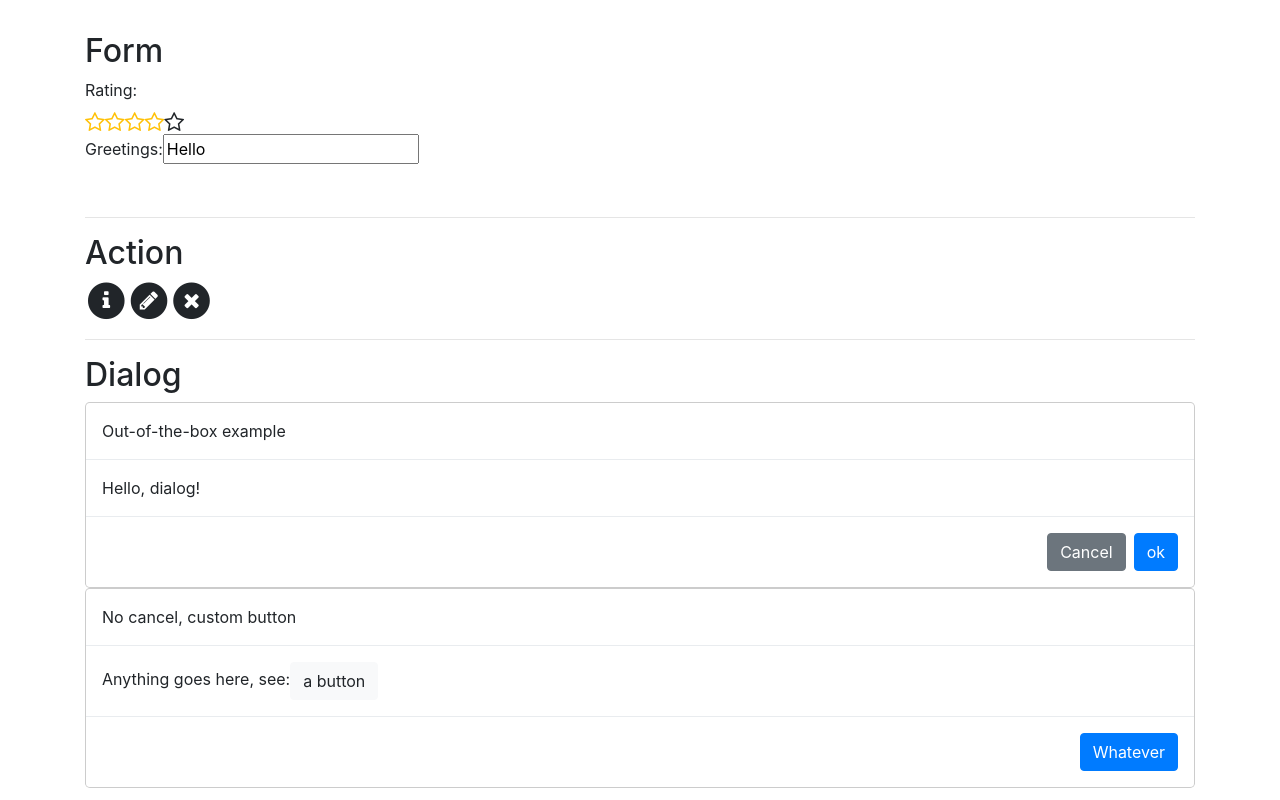
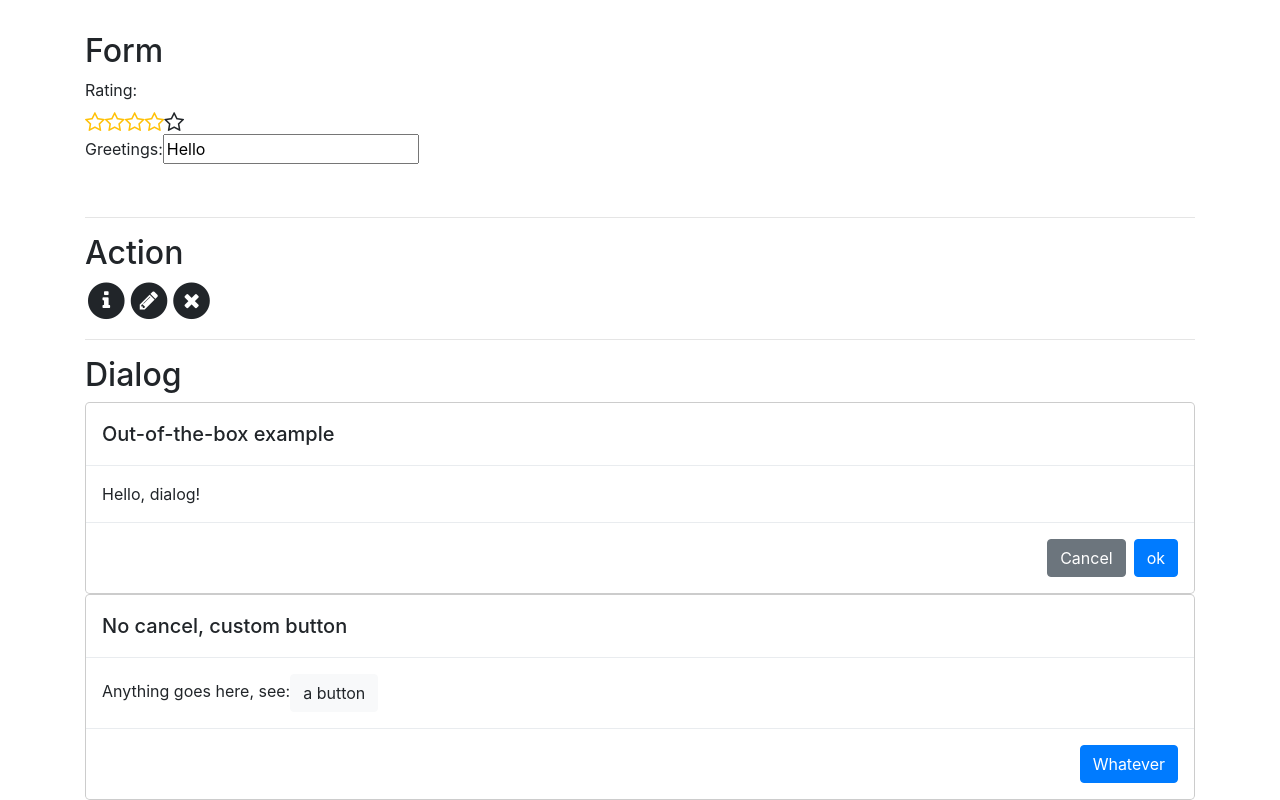
Before and after one commit to gyp2018/beerpad, a React app: page / in a window 1280 px wide. Shown: the part 1294-2094 px from the top of the page. Built offline with nearby package versions, Linux system fonts and the light colour scheme.

Commit message:
fixed Dialog

```diff
--- a/src/components/Dialog.jsx
+++ b/src/components/Dialog.jsx
@@ -18,7 +18,11 @@ class Dialog extends React.Component {
       <div className={classNames({ 'modal': this.props.modal })} tabindex="-1" role="dialog">
         <div className={classNames({ 'modal-dialog': this.props.modal })} role="document">
           <div className="modal-content">
-            <div className="modal-header">{this.props.header}</div>
+            <div className="modal-header">
+              <h5 className="modal-title">
+                {this.props.header}
+              </h5>
+            </div>
             <div className="modal-body">{this.props.children}</div>
             <div className="modal-footer">
               {this.props.hasCancel
```
